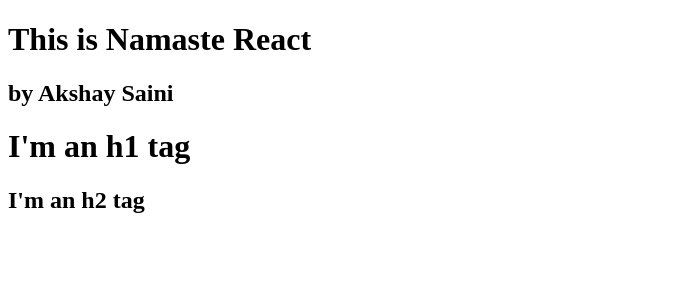
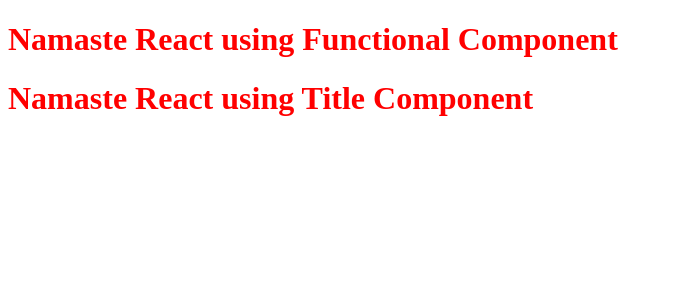
Before and after one commit to rupeshkommindala/namaste-react, a React (Vite) app: page / in a window 1280 px wide. Shown: the top 300 px of the page, without its empty margins (0-673 px from the left). Built offline with nearby package versions, Linux system fonts and the light colour scheme.

Commit message:
episode-03

```diff
--- a/App.js
+++ b/App.js
@@ -1,16 +1,32 @@
 import React from "react";
 import ReactDOM from "react-dom/client";
 
-const parent = React.createElement("div", { id: "parent" }, [
-  React.createElement("div", { id: "child" }, [
-    React.createElement("h1", {}, "This is Namaste React"),
-    React.createElement("h2", {}, "by Akshay Saini"),
-  ]),
-  React.createElement("div", { id: "child2" }, [
-    React.createElement("h1", {}, "I'm an h1 tag"),
-    React.createElement("h2", {}, "I'm an h2 tag"),
-  ]),
-]);
+// React Element
+const heading = React.createElement("h1", { id: "heading" }, "Namaste React🚀");
+
+// React Element
+const jsxHeading = <h1 id="heading">Namaste React using JSX🚀</h1>;
+
+// React Functional Component
+const Heading = () => {
+  return <h1 id="heading">Namaste React using Functional Component</h1>;
+};
+
+// React Functional Component
+const Title = () => {
+  return <h1 id="heading">Namaste React using Title Component</h1>;
+};
+
+// React Functional Component
+
+const HeadingComponent = () => {
+  return (
+    <div id="container">
+      <Heading />
+      <Title />
+    </div>
+  );
+};
 
 const root = ReactDOM.createRoot(document.getElementById("root"));
-root.render(parent);
+root.render(<HeadingComponent />);
--- a/package.json
+++ b/package.json
@@ -3,7 +3,9 @@
   "version": "1.0.0",
   "description": "This is Namaste React",
   "scripts": {
-    "test": "jest"
+    "test": "jest",
+    "start": "parcel index.html",
+    "build": "parcel build index.html"
   },
   "repository": {
     "type": "git",
```
